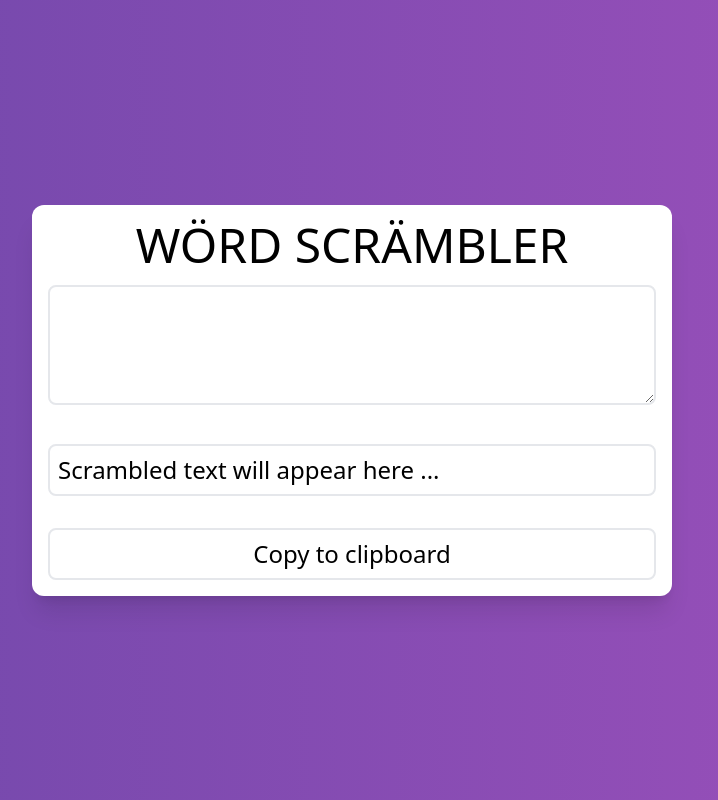
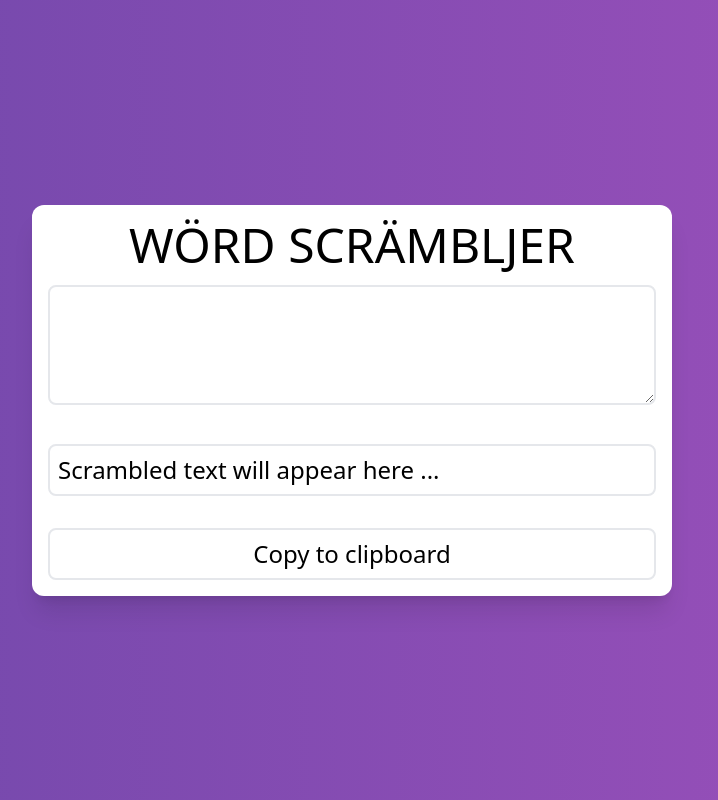
Before and after one commit to yannicfreson/Word-Scrambler, a plain HTML site: page index.html in a window 1280 px wide. Shown: the whole page, without its empty margins (288-1006 px from the left). Drawn offline with nearby package versions, Linux system fonts and the light colour scheme.

Commit message:
Update index.html

```diff
--- a/index.html
+++ b/index.html
@@ -6,13 +6,13 @@
     <meta name="viewport" content="width=device-width, initial-scale=1.0" />
     <link rel="stylesheet" href="style.css" />
     <script src="https://cdn.tailwindcss.com"></script>
-    <title>Document</title>
+    <title>Wörd Scrämbljer</title>
   </head>
   <body class="flex justify-center h-[100vh] items-center">
     <div
       class="text-xl text-black font-thin rounded-xl bg-white w-[50vw] h-fit-content shadow-xl"
     >
-      <p class="w-full text-center text-5xl pt-4 uppercase">wörd scrämbler</p>
+      <p class="w-full text-center text-5xl pt-4 uppercase">wörd scrämbljer</p>
       <div class="w-full p-4 text-2xl">
         <textarea
           id="input"
```
